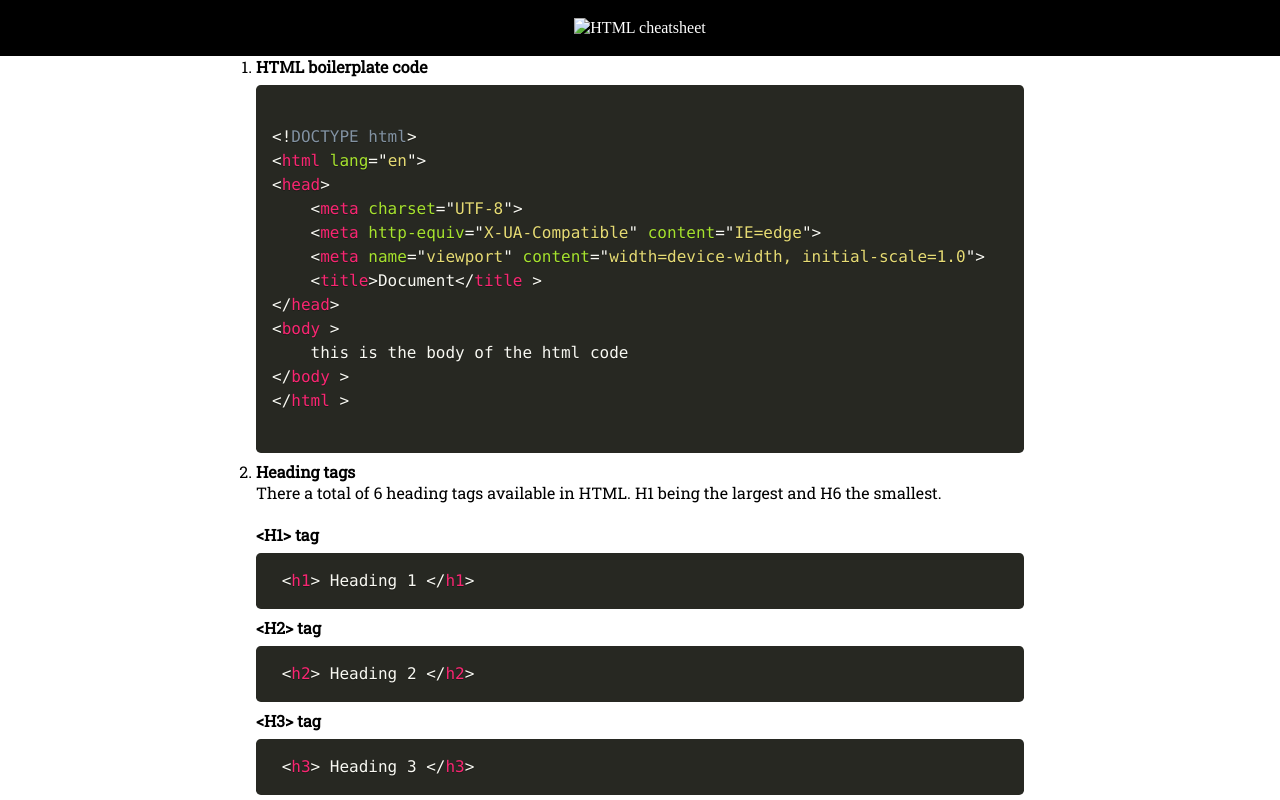
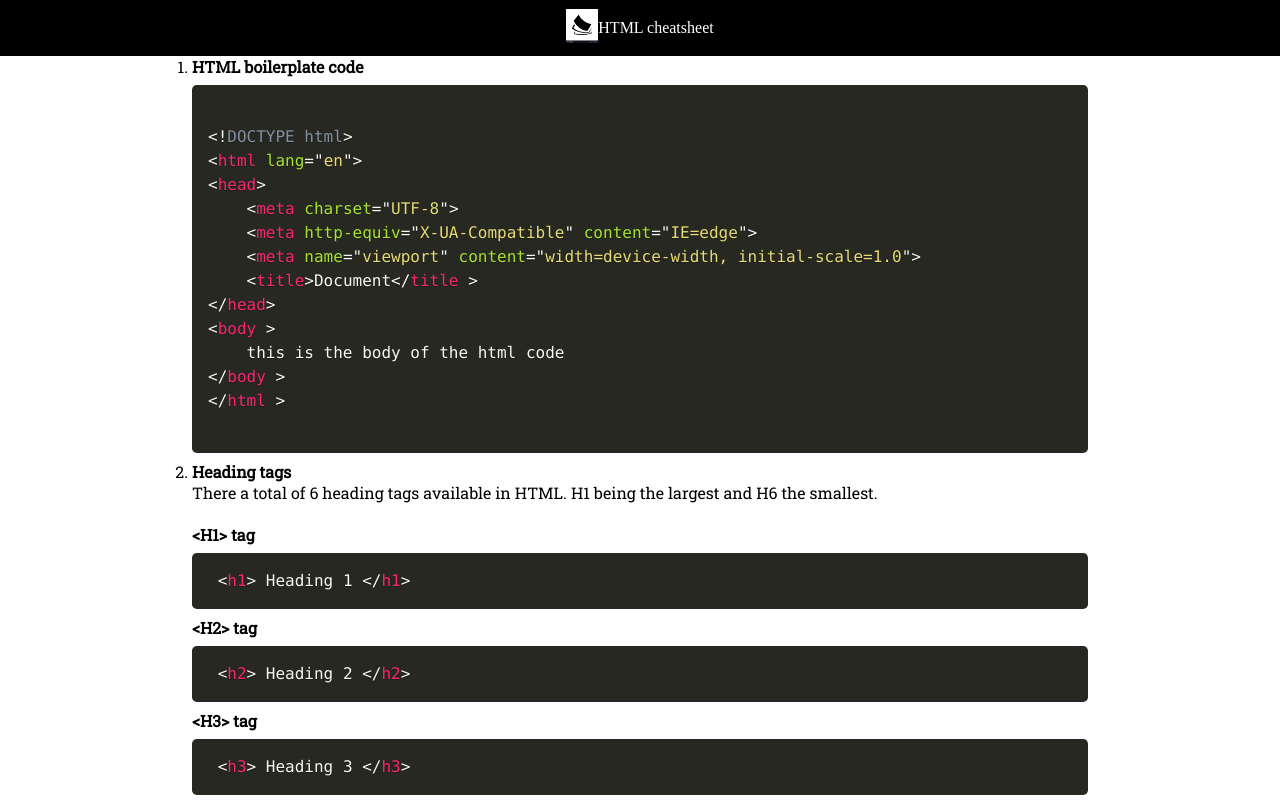
Before and after one commit to Nidhi-1223/CheatSheet-Template, a plain HTML site: page index_final.html in a window 1280 px wide. Shown: the top 800 px of the page. Drawn offline with Linux system fonts and the light colour scheme; a web font is replaced by a local one.

Commit message:
logo changed

```diff
--- a/index.css
+++ b/index.css
@@ -21,16 +21,20 @@ nav{
 
 .container{
     /* background-color: blueviolet; */
-    width: 60vw;
+    width: 70vw;
     margin: auto;
     padding: 0px;
     font-family: 'Roboto Slab', serif;
 }
 
 .logo{
+    width: 32px;
+    /* align-self: right; */
+    float: right;
 
 }
 
 .logo img{
     width: 32px;
+
 }
--- a/index_final.html
+++ b/index_final.html
@@ -24,7 +24,7 @@
 
 <body>
     <nav>
-        <span class="logo"><img src="./assests/logo.svg"> </span>
+        <span class="logo"><img src="./assests/download.png" > </span>
         <div class="content centre">
             HTML cheatsheet
         </div>
```
Also changed, not shown: assests/download.png (added).
